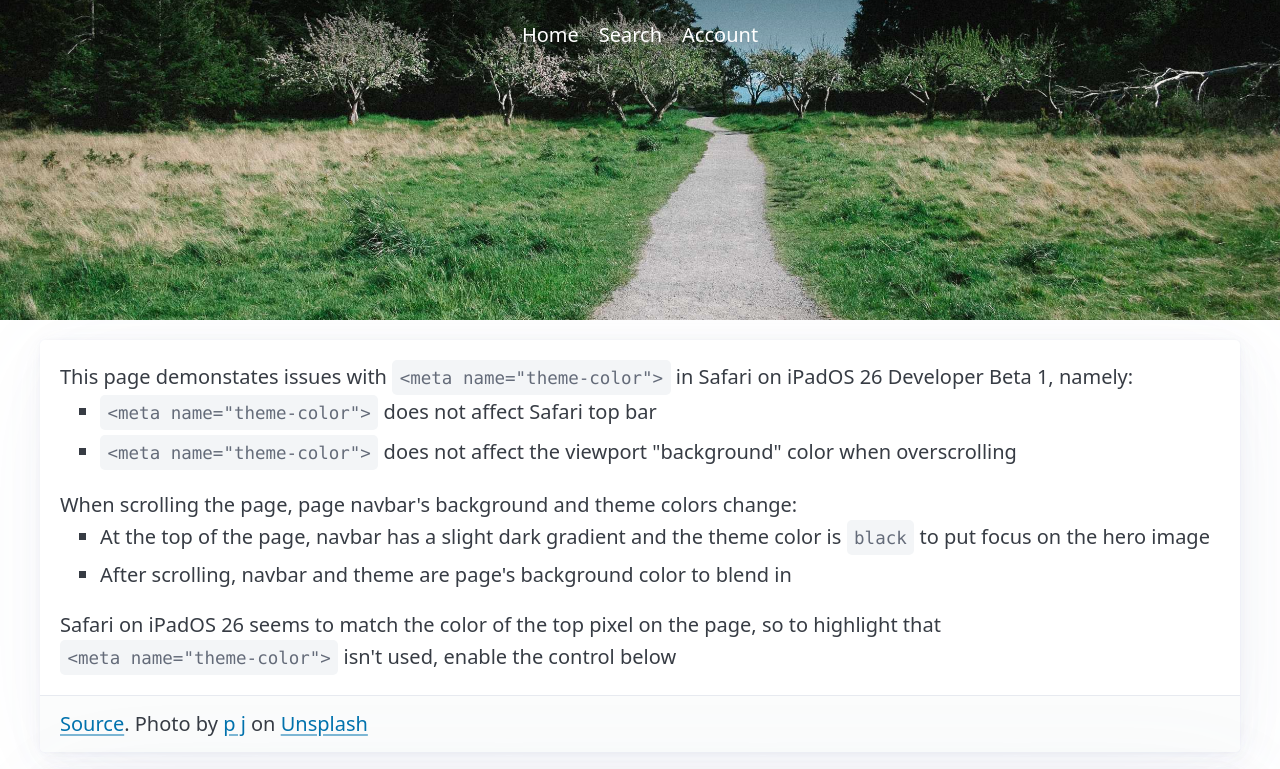
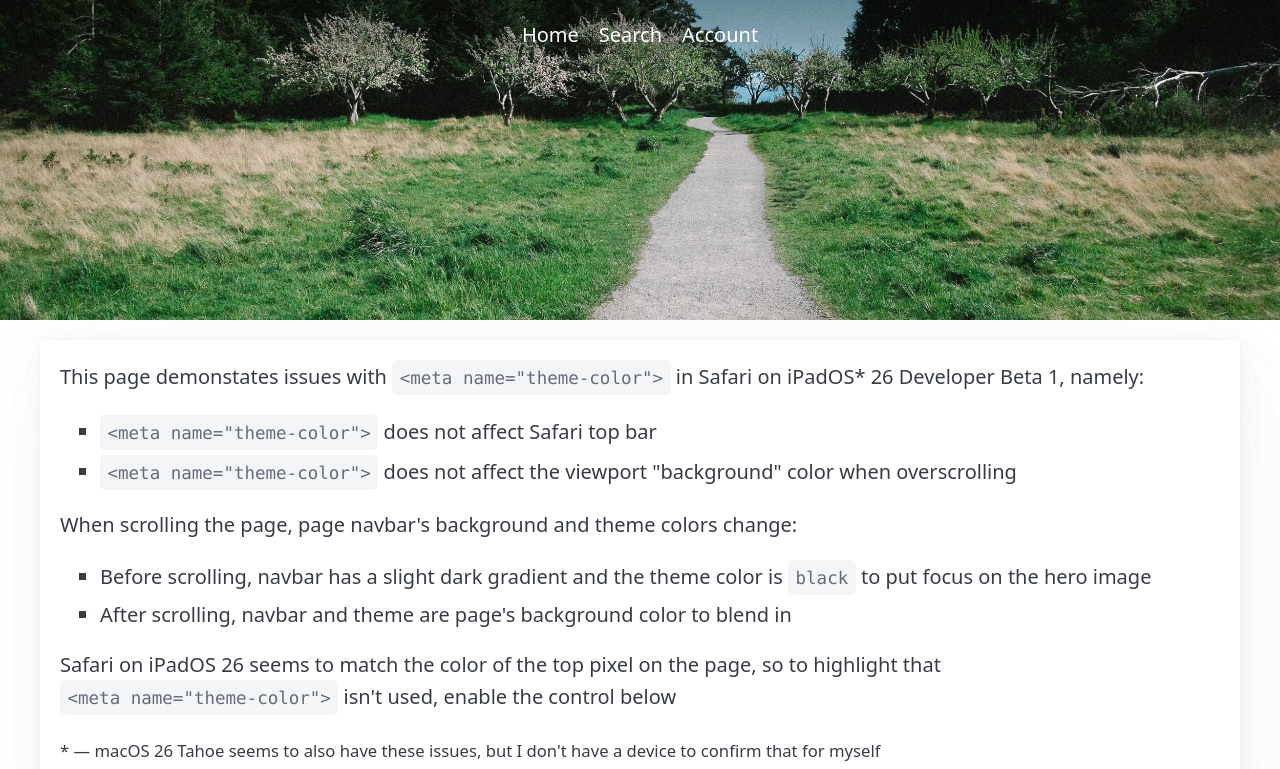
Before and after one commit to zemlanin/ipados26-safari-theme-issues, a plain HTML site: page index.html in a window 1280 px wide. Shown: the top 769 px of the page. Drawn offline with Linux system fonts and the light colour scheme.

Commit message:
add a note about macOS 26 Tahoe

```diff
--- a/index.html
+++ b/index.html
@@ -21,9 +21,11 @@
 
     <main>
       <article>
+        <p>
           This page demonstates issues with
-        <code>&lt;meta name="theme-color"&gt;</code> in Safari on iPadOS 26
+          <code>&lt;meta name="theme-color"&gt;</code> in Safari on iPadOS* 26
           Developer Beta 1, namely:
+        </p>
         <ul>
           <li>
             <code>&lt;meta name="theme-color"&gt;</code> does not affect Safari
@@ -35,12 +37,14 @@
           </li>
         </ul>
 
+        <p>
           When scrolling the page, page navbar's background and theme colors
           change:
+        </p>
         <ul>
           <li>
-            At the top of the page, navbar has a slight dark gradient and the
-            theme color is <code>black</code> to put focus on the hero image
+            Before scrolling, navbar has a slight dark gradient and the theme
+            color is <code>black</code> to put focus on the hero image
           </li>
           <li>
             After scrolling, navbar and theme are page's background color to
@@ -48,10 +52,19 @@
           </li>
         </ul>
 
+        <p>
           Safari on iPadOS 26 seems to match the color of the top pixel on the
           page, so to highlight that
           <code>&lt;meta name="theme-color"&gt;</code> isn't used, enable the
           control below
+        </p>
+
+        <aside>
+          <small>
+            * — macOS 26 Tahoe seems to also have these issues, but I don't have
+            a device to confirm that for myself</small
+          >
+        </aside>
 
         <footer>
           <a href="https://github.com/zemlanin/ipados26-safari-theme-issues"
```
Also changed, not shown: 1 other file. Lines whose indentation alone changed are shown as unchanged.
